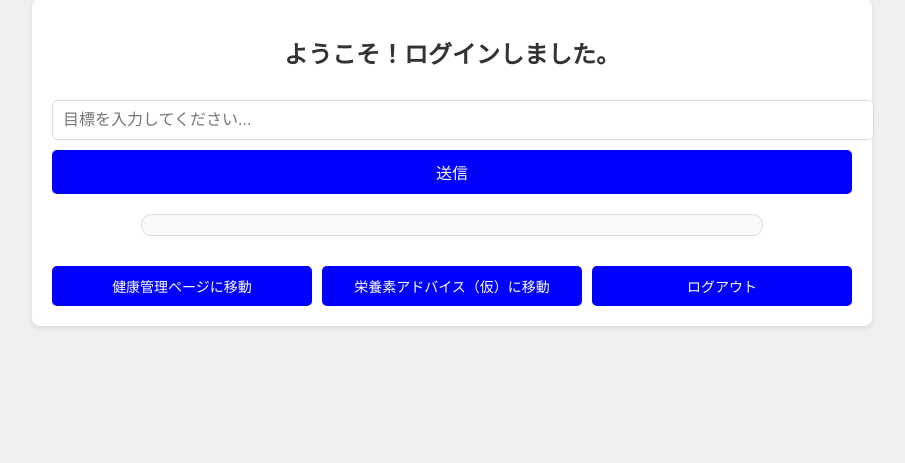
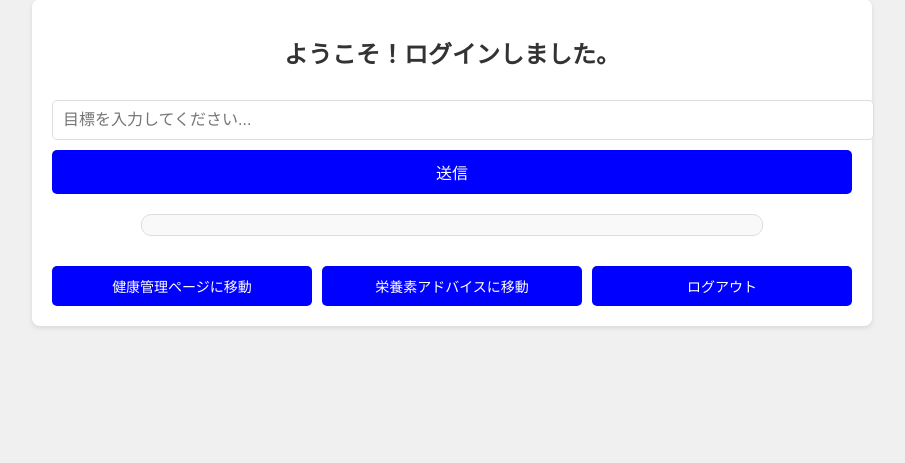
Before and after one commit to 1F10220195/team_web, a Flask app: page /home in a window 1280 px wide. Shown: the part 21-484 px from the top of the page, without its empty margins (188-1093 px from the left). Run offline with Flask 3, Linux system fonts and the light colour scheme; a user stored in the database is signed in.

Commit message:
Update home.html
HTML変更

```diff
--- a/templates/home.html
+++ b/templates/home.html
@@ -18,7 +18,7 @@
 
 <div class="button-container">
         <button><a href="/health">健康管理ページに移動</a></button>
-        <button><a href="/advice">栄養素アドバイス（仮）に移動</a></button>
+        <button><a href="/advice">栄養素アドバイスに移動</a></button>
         <button><a href="/logout">ログアウト</a></button>
     </div>
 </div>
```
